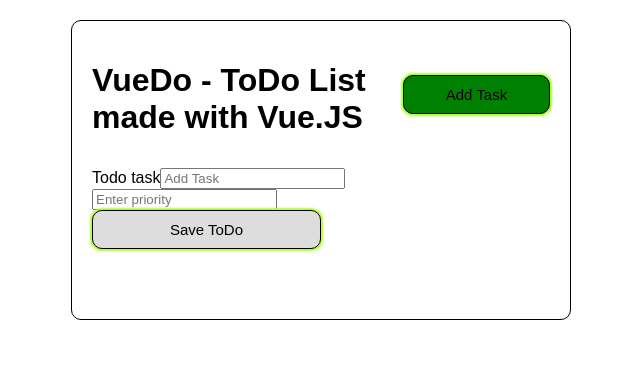
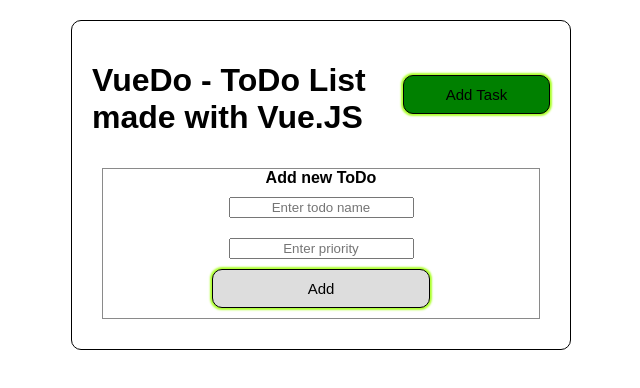
Before and after one commit to yakzi/vue-do, a Vue app: page / in a window 1280 px wide. Shown: the top 388 px of the page, without its empty margins (319-959 px from the left). Built offline with nearby package versions, Linux system fonts and the light colour scheme; a web font is replaced by a local one.

Commit message:
MODIFY minor form changes, design changes

```diff
--- a/src/components/TodoAdder.vue
+++ b/src/components/TodoAdder.vue
@@ -1,14 +1,14 @@
 <template>
   <form @submit="onAdd" class="add-form">
     <div class="form-control">
-      <label>Todo task</label>
-      <input type="text" v-model="text" name="text" placeholder="Add Task" />
+      <b>Add new ToDo</b> <br>
+      <input type="text" id="inputT" v-model="text" name="text" placeholder="Enter todo name" />
     </div>
     <div class="form-control">
-      <input type="text" v-model="priority" name="text" placeholder="Enter priority"/>
+      <input type="text" id="inputT" v-model="priority" name="text" placeholder="Enter priority"/>
     </div>
     <div class="form-control">
-      <input type="submit" value="Save ToDo" class="btn btn-block" />
+      <input type="submit" id="inputB" value="Add" class="btn btn-block" />
     </div>
   </form>
 </template>
@@ -26,7 +26,7 @@
         onAdd(e) {
             e.preventDefault()
             if(!this.text) {
-                alert('Please add a task')
+                alert('Please add ToDo name')
                 return
             }
 
@@ -36,7 +36,7 @@
                 priority: this.priority
             }
 
-            console.log(newTodo)
+            this.$emit('add-todo', newTodo)
             this.text = ''
             this.priority = ''
         }
@@ -45,4 +45,17 @@
 </script>
 
 <style scoped>
+.add-form{
+  text-align: center;
+  border: 1px solid rgb(138, 138, 138);
+  margin: 10px;
+}
+.add-form #inputT{
+  margin: 10px;
+  text-align: center;
+}
+
+.add-form #inputB{
+  text-align: center;
+}
 </style>
```
